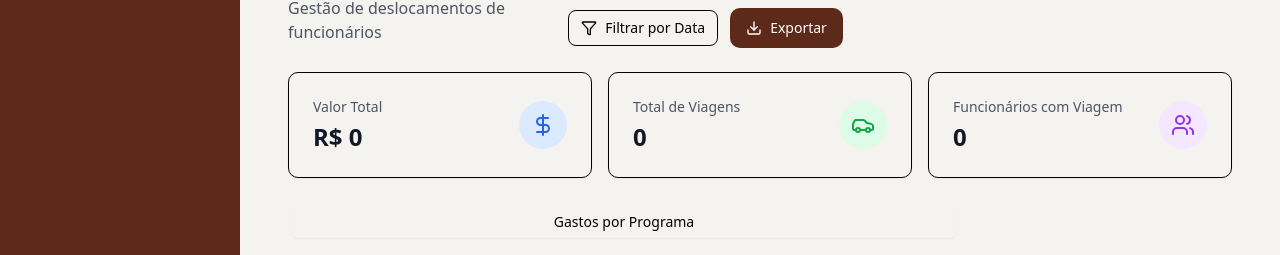
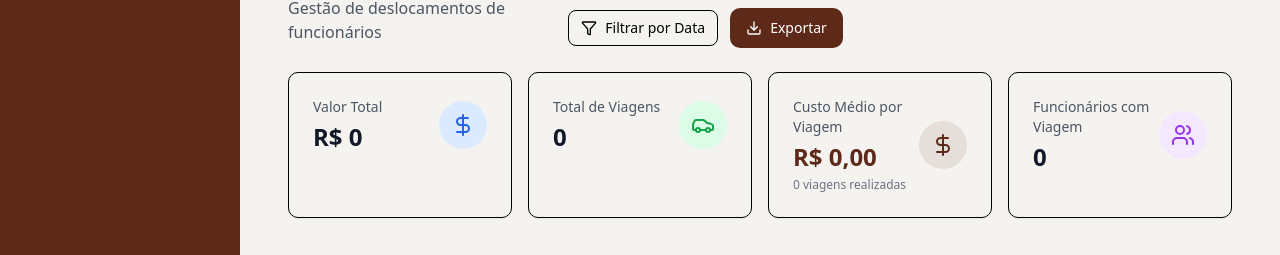
Before and after one commit to KleberFanini/Transporte-CDC, a Next.js app: page /dashboard in a window 1280 px wide. Shown: the part 156-411 px from the top of the page. Built offline with nearby package versions, Linux system fonts and the light colour scheme; no server answers; the database is empty.

Commit message:
Card do Valor médio por viagem

```diff
--- a/src/app/(dashboard)/dashboard/page.tsx
+++ b/src/app/(dashboard)/dashboard/page.tsx
@@ -293,7 +293,7 @@ export default function DashboardPage() {
 
             {/* KPIs principais - REMOVIDOS: Ticket Médio */}
             {resumo && (
-                <div className="grid grid-cols-1 md:grid-cols-3 gap-4">
+                <div className="grid grid-cols-1 md:grid-cols-4 gap-4">
                     <Card>
                         <CardContent className="p-6">
                             <div className="flex items-center justify-between">
@@ -309,7 +309,6 @@ export default function DashboardPage() {
                             </div>
                         </CardContent>
                     </Card>
-
                     <Card>
                         <CardContent className="p-6">
                             <div className="flex items-center justify-between">
@@ -325,7 +324,27 @@ export default function DashboardPage() {
                             </div>
                         </CardContent>
                     </Card>
-
+                    <Card>
+                        <CardContent className="p-6">
+                            <div className="flex items-center justify-between">
+                                <div>
+                                    <p className="text-sm font-medium text-gray-600">Custo Médio por Viagem</p>
+                                    <p className="text-2xl font-bold text-[#5D2A1A] mt-1">
+                                        R$ {resumo.totalViagens > 0
+                                            ? (resumo.valorTotal / resumo.totalViagens).toLocaleString('pt-BR', { minimumFractionDigits: 2, maximumFractionDigits: 2 })
+                                            : '0,00'
+                                        }
+                                    </p>
+                                    <p className="text-xs text-gray-500 mt-1">
+                                        {resumo.totalViagens} viagens realizadas
+                                    </p>
+                                </div>
+                                <div className="p-3 bg-[#5D2A1A]/10 rounded-full">
+                                    <DollarSign className="h-6 w-6 text-[#5D2A1A]" />
+                                </div>
+                            </div>
+                        </CardContent>
+                    </Card>
                     <Card>
                         <CardContent className="p-6">
                             <div className="flex items-center justify-between">
```
